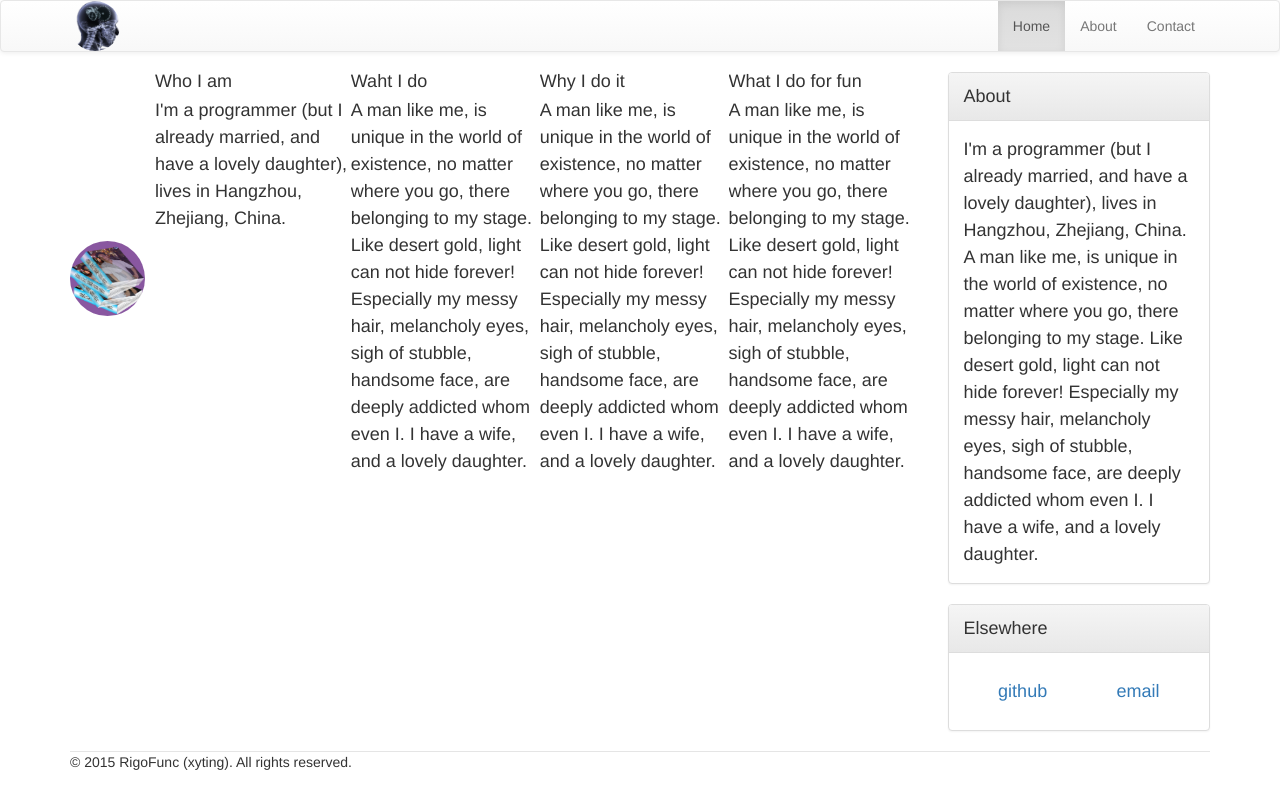
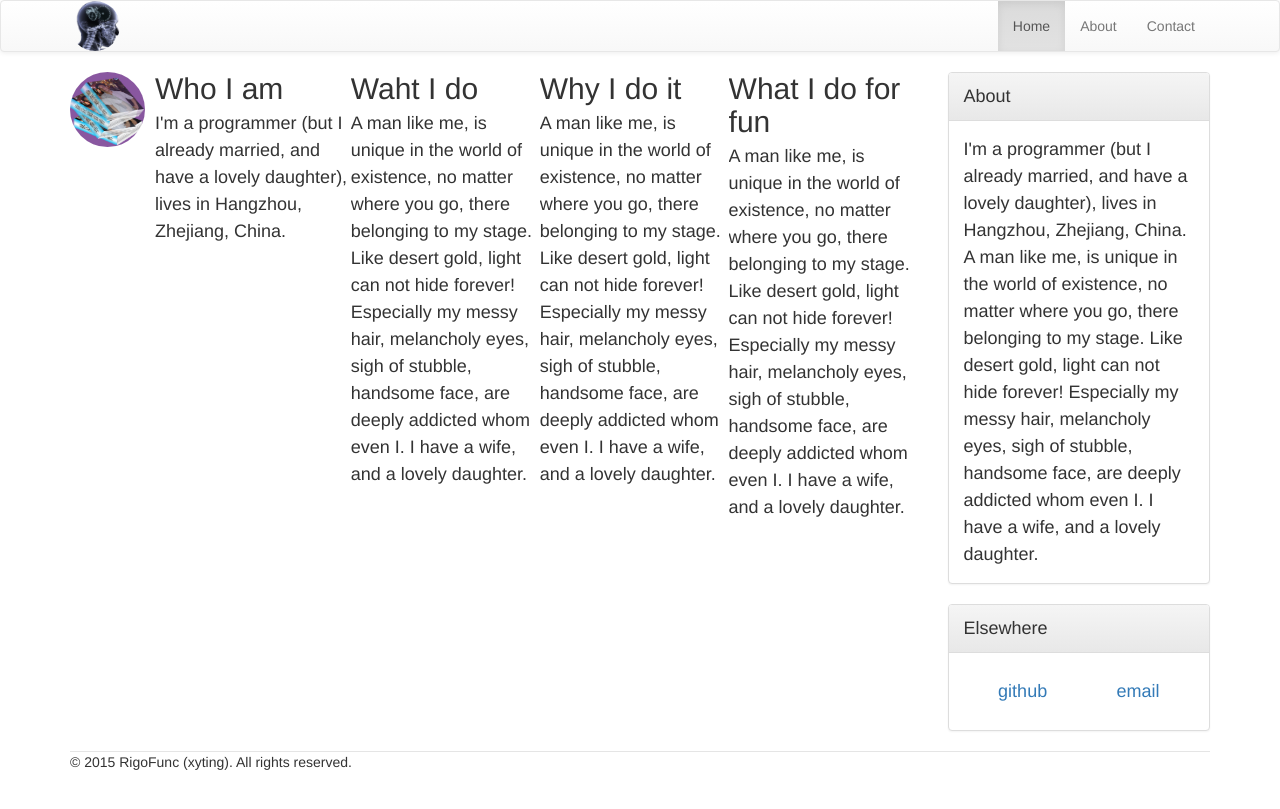
Before and after one commit to rigofunc/xyting.github.io, a Jekyll site: the page built from about.html, in a window 1280 px wide. Shown: the top 809 px of the page. Built offline with Jekyll 4.4.1, drawn with Linux system fonts in a browser that asks for light colours; Markdown is read by kramdown in place of the engine named in the settings.

Commit message:
add about content

```diff
--- a/about.html
+++ b/about.html
@@ -3,27 +3,27 @@ layout: default
 ---
 
 <div class="media">
-  <div class="media-left media-middle">
+  <div class="media-left">
     <img class="img-circle" src="{{ site.url }}/images/logo.jpg" width="75" height="75">
   </div>
   <div class="media-body">
-    <h4 class="media-heading">Who I am</h4>
+    <h2 class="media-heading">Who I am</h2>
     <p>I'm a programmer (but I already married, and have a lovely daughter), lives in Hangzhou, Zhejiang, China.</p>
   </div>
   <div class="media-body">
-    <h4 class="media-heading">Waht I do</h4>
+    <h2 class="media-heading">Waht I do</h2>
     <p>A man like me, is unique in the world of existence, no matter where you go, there belonging to my stage.
       Like desert gold, light can not hide forever!
       Especially my messy hair, melancholy eyes, sigh of stubble, handsome face, are deeply addicted whom even I.  I have a wife, and a lovely daughter.</p>
   </div>
   <div class="media-body">
-    <h4 class="media-heading">Why I do it</h4>
+    <h2 class="media-heading">Why I do it</h2>
     <p>A man like me, is unique in the world of existence, no matter where you go, there belonging to my stage.
       Like desert gold, light can not hide forever!
       Especially my messy hair, melancholy eyes, sigh of stubble, handsome face, are deeply addicted whom even I.  I have a wife, and a lovely daughter.</p>
   </div>
   <div class="media-body">
-    <h4 class="media-heading">What I do for fun</h4>
+    <h2 class="media-heading">What I do for fun</h2>
     <p>A man like me, is unique in the world of existence, no matter where you go, there belonging to my stage.
       Like desert gold, light can not hide forever!
       Especially my messy hair, melancholy eyes, sigh of stubble, handsome face, are deeply addicted whom even I.  I have a wife, and a lovely daughter.</p>
```
